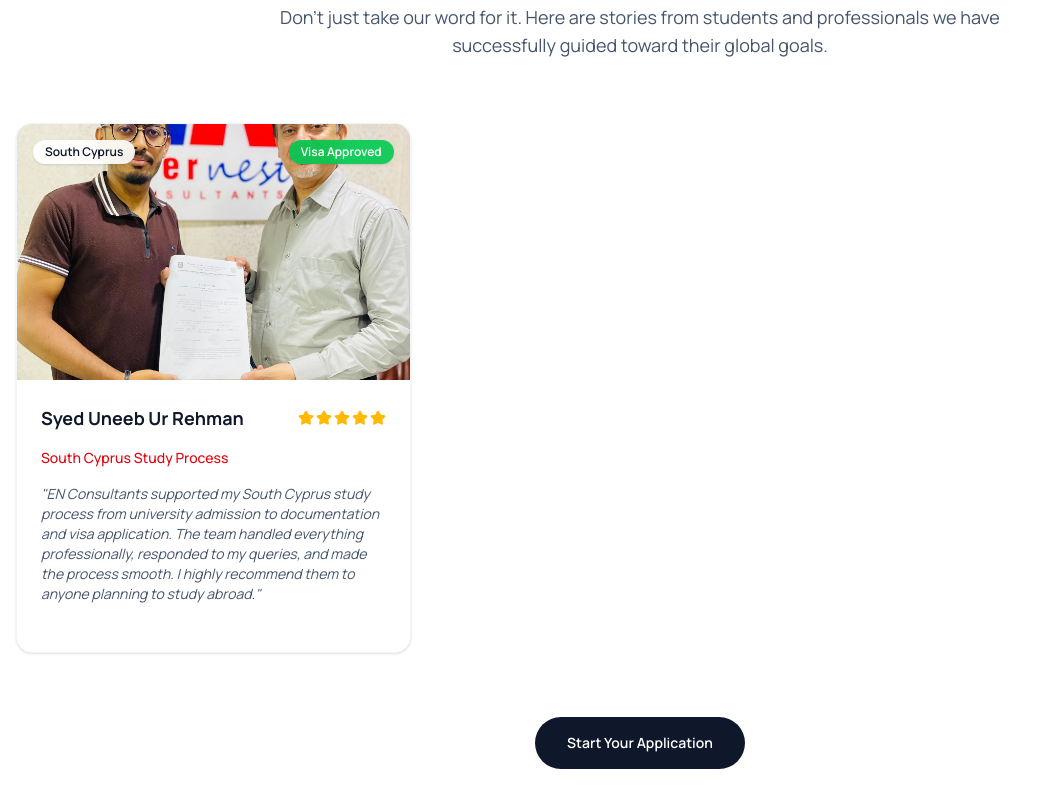
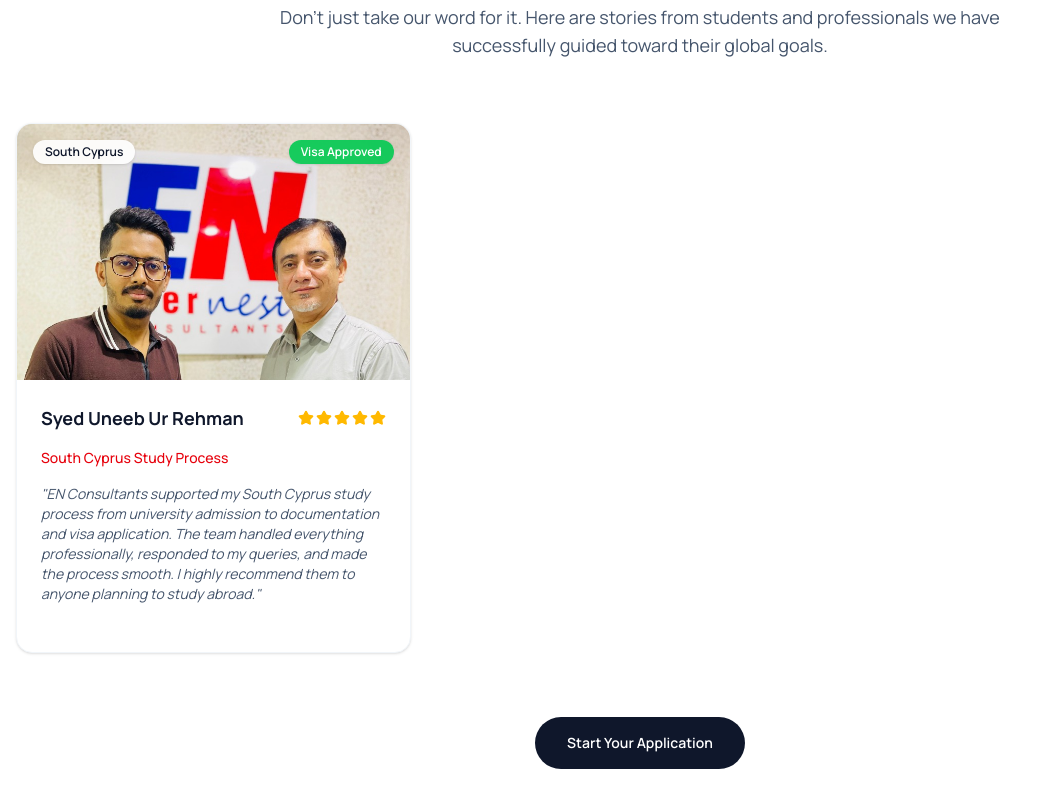
Before and after one commit to Nightmares4u/EverNest-Website-, a Next.js app in the folder evernest/: page / in a window 1280 px wide. Shown: the part 9260-10068 px from the top of the page, without its empty margins (0-1046 px from the left). Built offline with nearby package versions, Linux system fonts and the light colour scheme; a web font is replaced by a local one.

Commit message:
fix image cropping: align object to top

```diff
--- a/evernest/src/components/sections/SuccessStoriesGrid.tsx
+++ b/evernest/src/components/sections/SuccessStoriesGrid.tsx
@@ -29,7 +29,7 @@
                     src={story.imagePath}
                     alt={story.imageAlt}
                     fill
-                    className="object-cover object-center group-hover:scale-105 transition-transform duration-500"
+                    className="object-cover object-top group-hover:scale-105 transition-transform duration-500"
                     sizes="(max-width: 768px) 100vw, (max-width: 1200px) 50vw, 33vw"
                   />
                 ) : (
```
